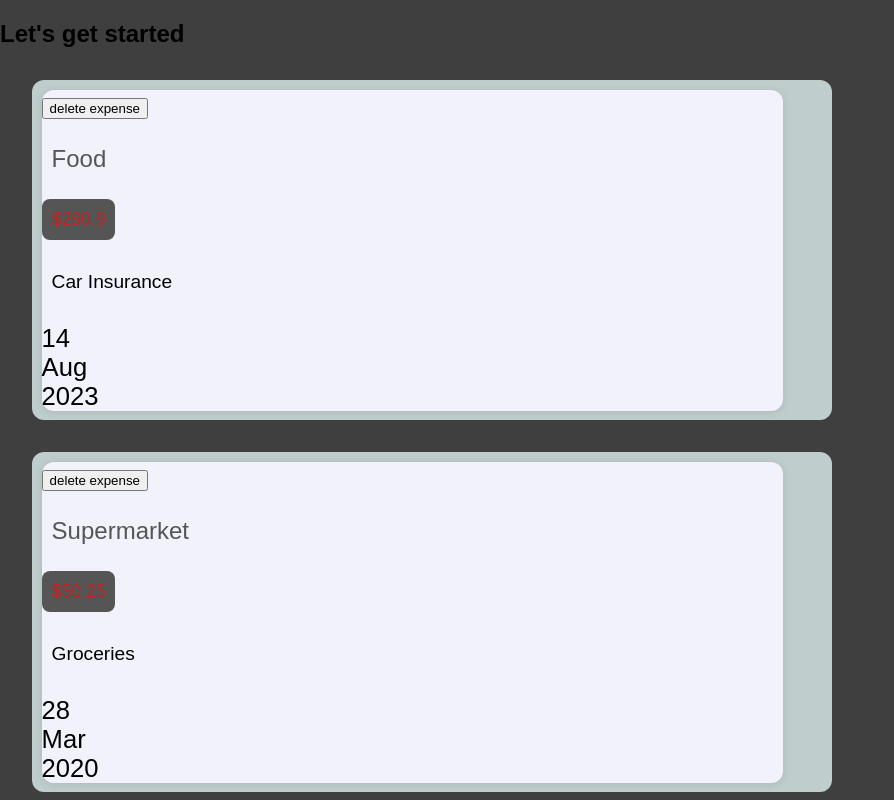
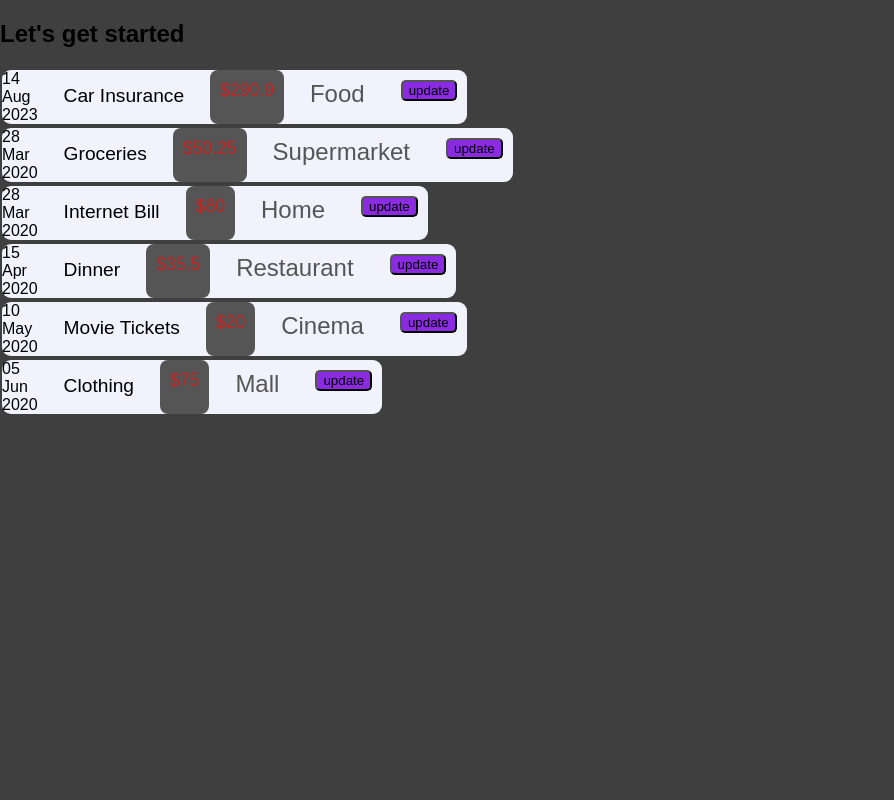
Before and after one commit to Mr-mukhtar/react-myapp, a React (Create React App) app: page / in a window 1280 px wide. Shown: the top 800 px of the page, without its empty margins (0-894 px from the left). Built offline with nearby package versions, Linux system fonts and the light colour scheme.

Commit message:
change expense

```diff
--- a/src/components/Expenses/ExpenseItem.css
+++ b/src/components/Expenses/ExpenseItem.css
@@ -1,29 +1,26 @@
 
 .expense-item {
     display: flex;
-    font-size: 1.6rem;
-    justify-content: space-between;
-    align-items: center;
-    padding: .6rem;
-    margin: 2rem;
-    background-color: rgb(192, 205, 205);
-    width: 50rem;
-    max-width: 95%;
-    border-radius: 12px;
+
+    position: relative;
+    padding: 2px;
+
+
 
   }
 
   .expense-details {
     display: flex;
-    flex-direction: column;
+    flex-direction: row;
     gap: 1rem;
-    align-items: flex-start;
-    flex-flow: column-reverse;
+    display: flex;
+  justify-content: space-between;
+  border-radius: 9px;
+
     background-color: rgb(242, 242, 252);
-    width: 50rem;
-    max-width: 95%;
-    border-radius: 12px;
-    box-shadow: 0 1px 8px rgba(0, 0, 0, 0.1);
+
+
+
 
   }
 
@@ -59,3 +56,8 @@
     color: #555;
     padding: 10px;
   }
+  .btn{
+   color: #000; margin: 10px;
+   background-color: blueviolet;
+  border-radius: 5px;
+  }
--- a/src/components/Expenses/ExpenseItem.js
+++ b/src/components/Expenses/ExpenseItem.js
@@ -1,8 +1,12 @@
+import React, {useState} from 'react';
+
 import ExpenseDate from './ExpenseDate';
 import './ExpenseItem.css'; // Import the CSS file
 const ExpenseItem = (props) => {
-  const handleDeleteClick = () => {
-    console.log(`Deleting expense with id: ${props.id}`);
+  const [amount, subTitle] = useState(props.amount);
+  const clickHandle = () => {
+    subTitle('100');
+    //console.log(props.title);
   };
   return (
     <div className="expense-item">
@@ -10,10 +14,10 @@ const ExpenseItem = (props) => {
       <div className="expense-details">
        <ExpenseDate  date= {props.date}/>
         <div className="expense-title">{props.title}</div>
-        <div className="expense-amount">${props.amount}</div>
+        <div className="expense-amount">${amount}</div>
         <div className="expense-location">{props.locationOfExpenditure}</div>
        <div>
-        <button className='btn'  onClick={handleDeleteClick}>delete expense</button>
+        <button className='btn'  onClick={clickHandle}>update</button>
        </div>
       </div>
     </div>
--- a/src/components/Expenses/Expenses.js
+++ b/src/components/Expenses/Expenses.js
@@ -7,6 +7,7 @@ const Expenses = (props) => {
       {props.expenses.map(expense => (
         <ExpenseItem
           key={expense.id}
+          id={expense.id}
           date={expense.date}
           title={expense.title}
           amount={expense.amount}
```
